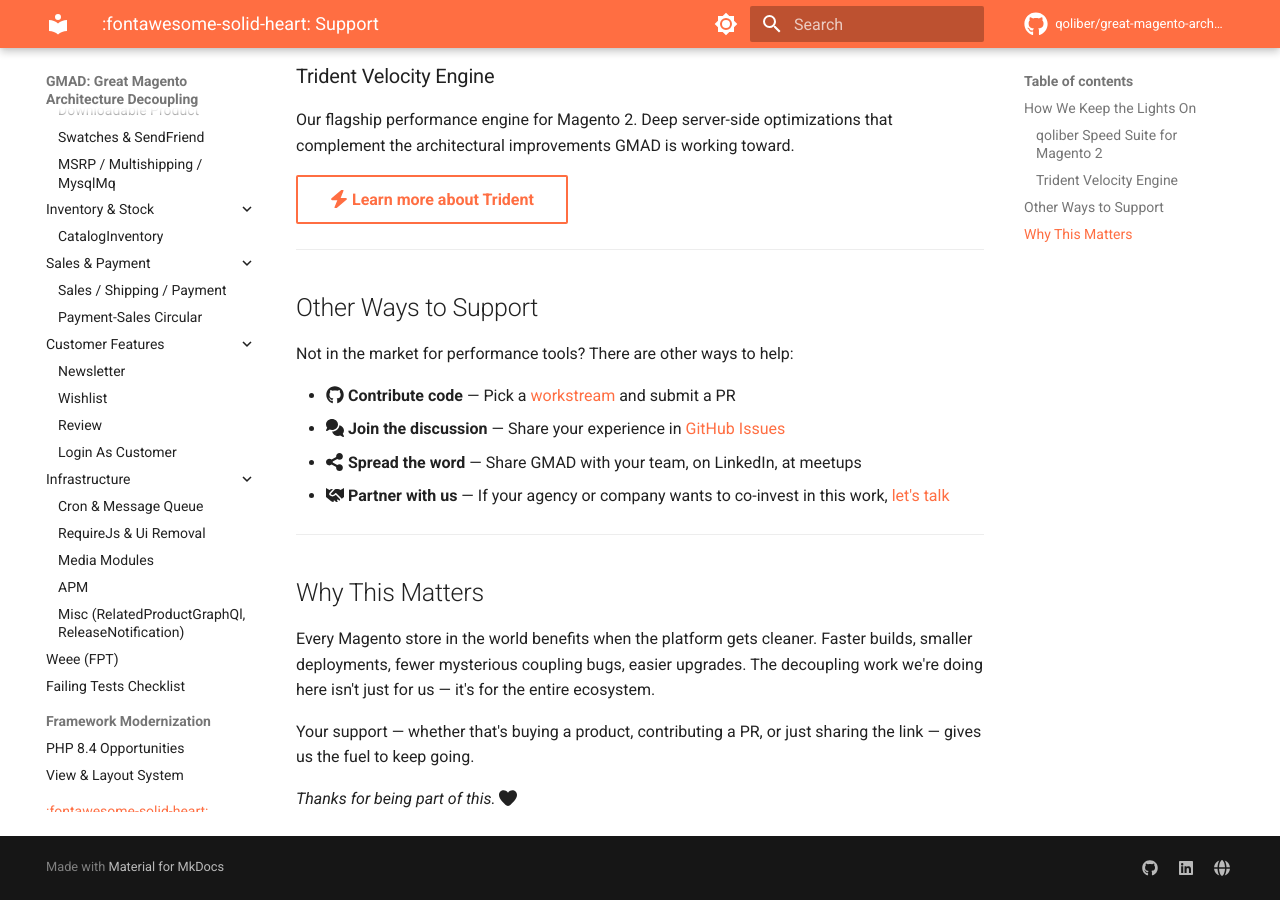
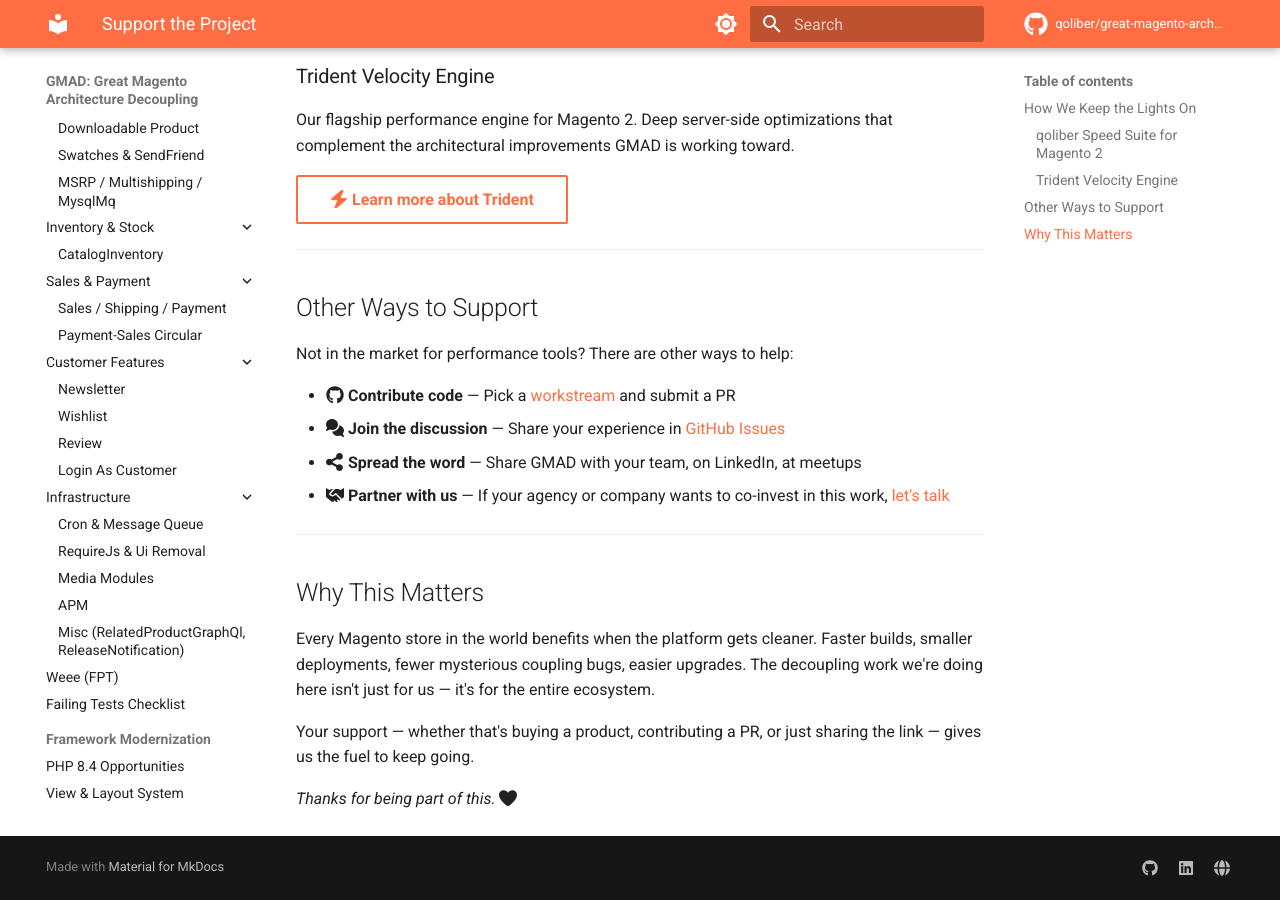
Before and after one commit to 5mehulhelp5/great-magento-architecture-decoupling, an MkDocs documentation site: the page built from docs/support.md, in a window 1280 px wide and 900 px high, scrolled down 750 px. Built offline with MkDocs 1.6.1 and Material for MkDocs 9.7.7, drawn with Linux system fonts in a browser that asks for light colours; comment, search, counter and statistics services are not loaded.

Commit message:
Fix sidebar — remove raw fontawesome from nav label
Co-Authored-By: Claude Opus 4.6 (1M context) <noreply@anthropic.com>

```diff
--- a/mkdocs.yml
+++ b/mkdocs.yml
@@ -99,4 +99,4 @@ nav:
   - Framework Modernization:
     - PHP 8.4 Opportunities: magento_framework_modernization.md
     - View & Layout System: magento_view_modernization.md
-  - ":fontawesome-solid-heart: Support": support.md
+  - Support the Project: support.md
```
